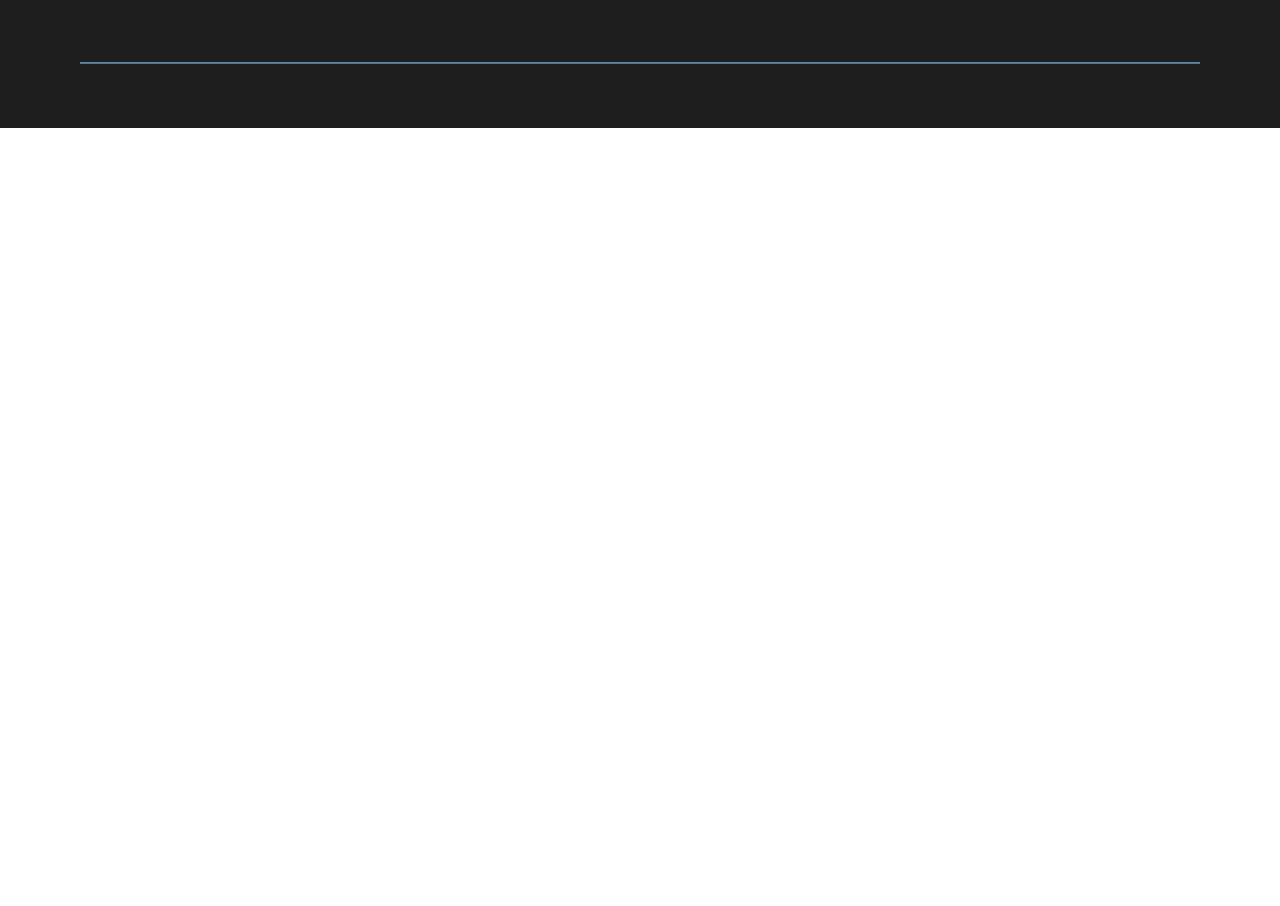
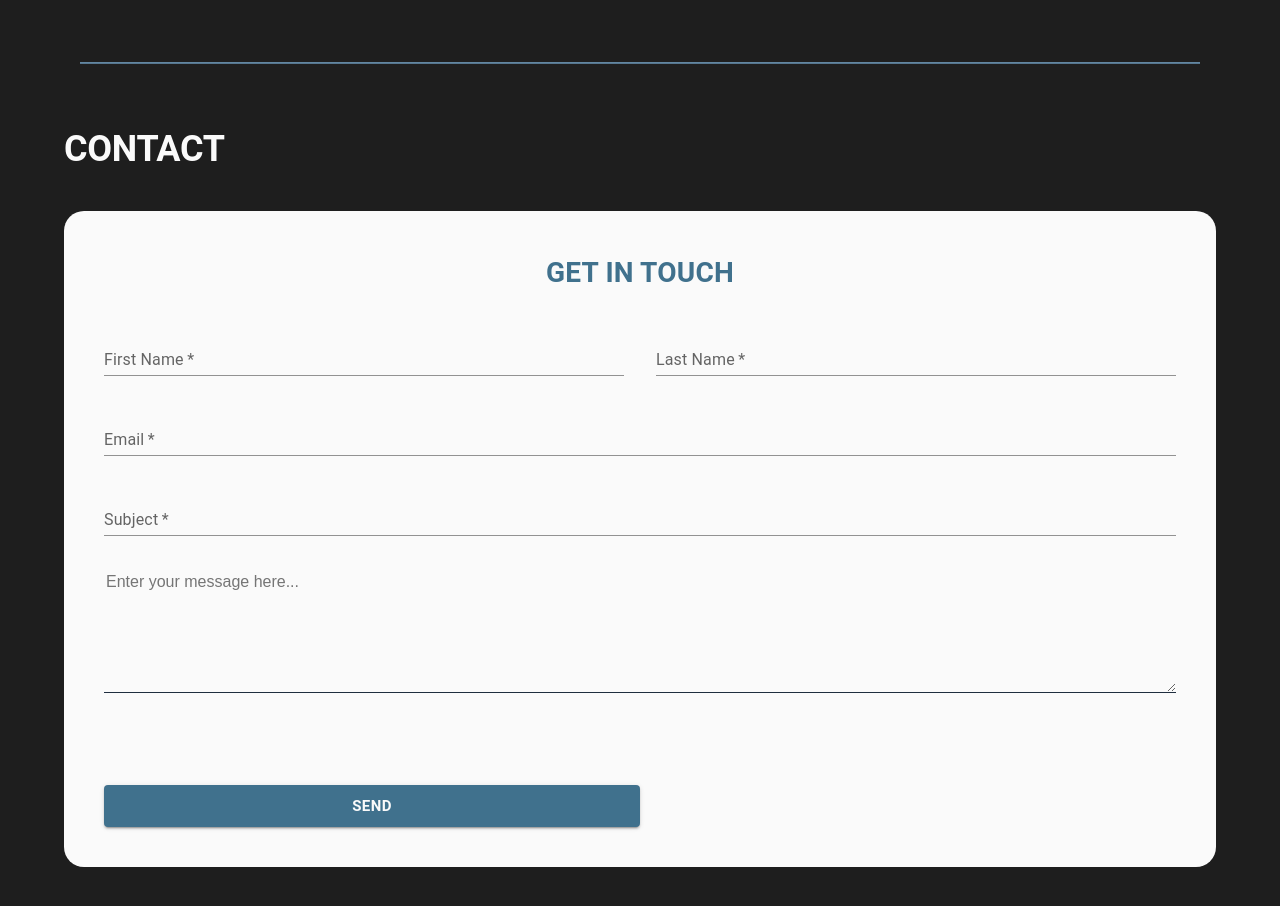
Before and after one commit to MohammedMoataz/personal-portfolio, a React (Create React App) app: page / in a window 1280 px wide. Shown: the part 1440-2346 px from the top of the page. Before the commit the page ends 1568 px from the top, so only its background shows below. Built offline with nearby package versions, Linux system fonts and the light colour scheme.

Commit message:
Portfolio v.1.2

```diff
--- a/package.json
+++ b/package.json
@@ -3,6 +3,7 @@
   "version": "0.1.0",
   "private": true,
   "dependencies": {
+    "@emailjs/browser": "^3.11.0",
     "@emotion/react": "^11.11.1",
     "@emotion/styled": "^11.11.0",
     "@mui/icons-material": "^5.14.9",
--- /dev/null
+++ b/src/components/contact/contact.js
@@ -0,0 +1,127 @@
+import React, { useContext, useState } from 'react'
+import {
+    Box,
+    Stack,
+    TextField,
+    Typography
+} from '@mui/material'
+import emailjs from '@emailjs/browser'
+
+import Header from './../../utils/header.js'
+import { ThemeContext } from './../../context/context/context.js'
+import { ColorButton } from './../../utils/button.js'
+import Textarea from './../../utils/teaxtarea.js'
+
+const Contact = () => {
+    const { state } = useContext(ThemeContext)
+    const [firstName, setFirstName] = useState('')
+    const [lastName, setLastName] = useState('')
+    const [email, setEmail] = useState('')
+    const [subject, setSubject] = useState('')
+    const [message, setMessage] = useState('')
+
+    const handleSubmit = (e) => {
+        e.preventDefault()
+
+        emailjs.send("service_xd021bp", "template_q0zd5sj", {
+            subject: subject,
+            first_name: firstName,
+            last_name: lastName,
+            from_email: email,
+            message: message,
+        }, 'hKz5juDDjUToa43gj')
+            .then(alert("Email was sent successfully"))
+            .catch(err => alert(err.message))
+    }
+
+    return (
+        <Box>
+            <Header color={state.color.light} title='CONTACT' />
+            <Stack
+                direction={{ xs: 'column' }}
+                spacing={{ xs: 1, sm: 2, md: 4 }}
+            >
+                <Box
+                    sx={{
+                        width: '100%',
+                        backgroundColor: state.color.light,
+                        borderRadius: 5,
+                        padding: 5,
+                    }}>
+                    <Typography
+                        variant="h6"
+                        gutterBottom
+                        sx={{
+                            color: state.color.primary,
+                            fontWeight: 700,
+                            fontSize: { xs: 20, sm: 24, md: 26, lg: 28 },
+                            mb: 4,
+                            textAlign: 'center',
+                        }}
+                    >
+                        GET IN TOUCH
+                    </Typography>
+                    <form onSubmit={handleSubmit}>
+                        <Stack spacing={4} direction="row" sx={{ mb: 4 }}>
+                            <TextField
+                                type="text"
+                                variant='standard'
+                                label="First Name"
+                                onChange={e => setFirstName(e.target.value)}
+                                value={firstName}
+                                fullWidth
+                                required
+                            />
+                            <TextField
+                                type="text"
+                                variant='standard'
+                                label="Last Name"
+                                onChange={e => setLastName(e.target.value)}
+                                value={lastName}
+                                fullWidth
+                                required
+                            />
+                        </Stack>
+                        <TextField
+                            type="email"
+                            variant='standard'
+                            label="Email"
+                            onChange={e => setEmail(e.target.value)}
+                            value={email}
+                            fullWidth
+                            required
+                            sx={{ mb: 4 }}
+                        />
+                        <TextField
+                            type="text"
+                            variant='standard'
+                            label="Subject"
+                            onChange={e => setSubject(e.target.value)}
+                            value={subject}
+                            fullWidth
+                            required
+                            sx={{ mb: 4 }}
+                        />
+                        <Textarea
+                            aria-label="message"
+                            minRows={5}
+                            placeholder="Enter your message here..."
+                            onChange={e => setMessage(e.target.value)}
+                            value={message}
+                            required
+                            aria-multiline={true}
+                        />
+                        <ColorButton
+                            variant="contained"
+                            type="submit"
+                            size='large'
+                            sx={{ width: { xs: 1, md: 1 / 2 } }}
+                        >Send</ColorButton>
+                    </form>
+                </Box>
+            </Stack>
+        </Box>
+    )
+}
+
+export default Contact
--- a/src/index.css
+++ b/src/index.css
@@ -1,3 +1,7 @@
+html {
+  scroll-behavior: smooth;
+}
+
 body {
   margin: 0;
   font-family: -apple-system, BlinkMacSystemFont, 'Segoe UI', 'Roboto', 'Oxygen',
--- a/src/pages/main/main.js
+++ b/src/pages/main/main.js
@@ -12,7 +12,7 @@ import About from './../../components/about/about.js'
 // import Services from './../../components/services/services.js'
 // import Skills from './../../components/skills/skills.js'
 // import Projects from './../../components/projects/projects.js'
-// import Contact from './../../components/contact/contact.js'
+import Contact from './../../components/contact/contact.js'
 // import Footer from './../../components/footer/footer.js'
 import { ThemeContext } from './../../context/context/context.js'
 import Divider from './../../utils/divider.js'
@@ -46,11 +46,11 @@ const Main = () => {
 
                     <About />
                     <div id='Skills'></div>
-                    <Toolbar />
+                    {/*  <Toolbar />
                     <Divider />
                     <Toolbar />
 
-                    {/* <Skills />
+                   <Skills />
                     <div id='Services'></div>
                     <Toolbar />
                     <Divider />
@@ -62,14 +62,14 @@ const Main = () => {
                     <Divider />
 
                     <Toolbar />
-                    <Projects />
+                    <Projects />*/}
                     <div id='Contact'></div>
                     <Toolbar />
                     <Divider />
                     <Toolbar />
 
                     <Contact />
-                    <Toolbar /> */}
+                    <Toolbar />
                 </Container>
             </Box>
             {/* <Footer /> */}
```
Also changed, not shown: 1 other file (tests, documents, lock files or other folders).
